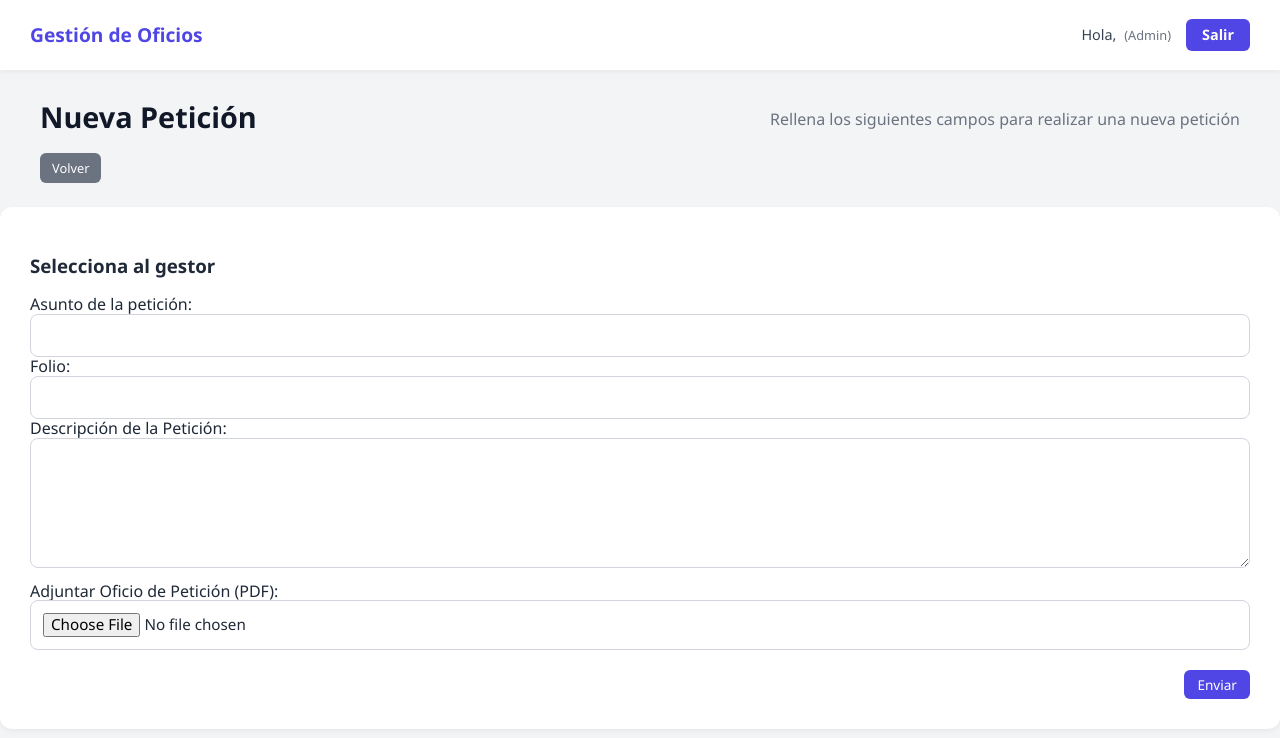
After one commit to BrandonCVale/AMH_SISTEMA_OFICIOS, a Flask app: page /oficios/nueva_peticion_subdirector in a window 1280 px wide. The commit adds this page. Shown: the top 738 px of the page. Run offline with Flask 3, Linux system fonts and the light colour scheme; the visitor is signed in with stand-in values (Sample User, id 1); data that the repository does not hold is empty.

Commit message:
Trabajando en la interfaz de las peticiones del subdirector. Falta toda la logica

```diff
--- a/app/models/oficio.py
+++ b/app/models/oficio.py
@@ -573,7 +573,7 @@ def obtener_peticiones_del_jud(id_jud):
                 p.asunto,
                 p.descripcion,
                 ce.nombre AS estatus,
-                p.respuesta_subdirector
+                p.respuesta_recibida
             FROM
                 peticiones p
             JOIN cat_estatus ce ON
--- a/app/routes/oficios.py
+++ b/app/routes/oficios.py
@@ -322,6 +322,31 @@ def nueva_peticion():
     return render_template("oficios/peticion_jud.html", usuario=current_user)
 
 
+@bp_oficios.route("/nueva_peticion_subdirector", methods=["GET", "POST"])
+@login_required
+def nueva_peticion_subdirector():
+    if request.method == "POST":
+        formulario = {
+            "asunto": request.form["asunto"],
+            "folio": request.form["folio"],
+            "descripcion_solicitud": request.form["descripcion_solicitud"],
+        }
+        archivo = request.files.get("archivo")
+
+        servicio = ServicioOficio()
+        exito, mensaje = servicio.procesar_peticion_subdirector(
+            formulario, archivo, current_user
+        )
+
+        if exito:
+            flash(mensaje, "success")
+            return redirect(url_for("oficios.panel_control"))
+        else:
+            flash(mensaje, "error")
+
+    return render_template("oficios/peticion_subdirector.html", usuario=current_user)
+
+
 @bp_oficios.route(
     "/responder_peticion_de_jud/<int:id_peticion>", methods=["GET", "POST"]
 )
--- a/app/services/oficio_service.py
+++ b/app/services/oficio_service.py
@@ -346,6 +346,20 @@ class ServicioOficio:
             current_app.logger.error(f"Error en procesar_peticion_jud: {e}")
             return False, f"Error al procesar la petición: {str(e)}"
 
+    def procesar_peticion_subdirector(self, formulario, archivo, usuario_subdirector):
+        """Guarda una peticion del subdirector en la tabla 'peticiones' y su archivo en 'archivos_peticion'."""
+        conexion = obtener_conexion()
+        try:
+            # Obtener gestor/es
+            pass
+        except IntegrityError:
+            conexion.rollback()
+            return False, f"El folio '{formulario['folio']}' ya existe."
+        except Exception as e:
+            conexion.rollback()
+            current_app.logger.error(f"Error en procesar_peticion_subdirector: {e}")
+            return False, f"Error al procesar la petición: {str(e)}"
+
     def _guardar_archivo_en_disco(self, archivo, id_oficio):
         """
         Método auxiliar privado. Solo se encarga de mover el archivo al disco duro.
--- a/app/templates/oficios/dashboard_subdirector.html
+++ b/app/templates/oficios/dashboard_subdirector.html
@@ -176,7 +176,7 @@ Dashboard - Subdirección
     {# --- CONTENIDO 4: REALIZAR PETICIONES --- #}
     <div id="tab-realizar_peticion" class="contenido-tab">
         <div>
-            <a href="#" class="btn-primario">Realizar petición</a>
+            <a href="{{ url_for('oficios.nueva_peticion_subdirector') }}" class="btn-primario">Realizar petición</a>
         </div>
         <div class="tarjeta-tabla">
             <table class="tabla-moderna">
--- /dev/null
+++ b/app/templates/oficios/peticion_subdirector.html
@@ -0,0 +1,55 @@
+{% extends "base.html" %}
+{% block titulo %}
+Peticiones Subdirector
+{% endblock titulo %}
+{% block css_adicional %}
+<link rel="stylesheet" href="{{ url_for('static', filename='css/panel.css') }}">
+{% endblock css_adicional %}
+
+{% block contenido_principal %}
+<div class="contenedor-principal">
+    {# Header #}
+    <div class="header-seccion">
+        <h1 class="titulo-panel">Nueva Petición</h1>
+        <p class="subtitulo-panel">Rellena los siguientes campos para realizar
+            una nueva petición</p>
+    </div>
+    <a href="{{ url_for('oficios.panel_control') }}" class="btn-gris">Volver</a>
+</div>
+{# FORMULARIO INICIO #}
+<div class="tarjeta-contenido">
+    <div class="titulo-tarjeta">
+        <h3>Selecciona al gestor</h3>
+    </div>
+    <form action="POST" enctype="multipart/form-data">
+        <div>
+            <label class="detalle-grupo">Asunto de la petición:</label>
+            <input type="text" name="asunto" class="form-control" required>
+        </div>
+        <div>
+            <label class="detalle-grupo">Folio:</label>
+            <input type="text" name="folio" class="form-control" required>
+        </div>
+        <div>
+            <label class="detalle-grupo">Descripción de la Petición:</label>
+            <textarea name="descripcion_solicitud" rows="6" class="form-control"
+                required></textarea>
+        </div>
+        <div class="input-archivo-wrapper">
+            <label class="detalle-grupo">Adjuntar Oficio de Petición
+                (PDF):</label>
+            <input type="file"
+                name="archivo"
+                id="archivo"
+                class="form-control"
+                accept=".pdf"
+                required>
+        </div>
+        <div class="acciones-formulario">
+            <button type="submit" class="btn-primario">Enviar</button>
+        </div>
+        {# boton enviar fin#}
+    </form>
+</div>
+
+{% endblock contenido_principal %}
```
